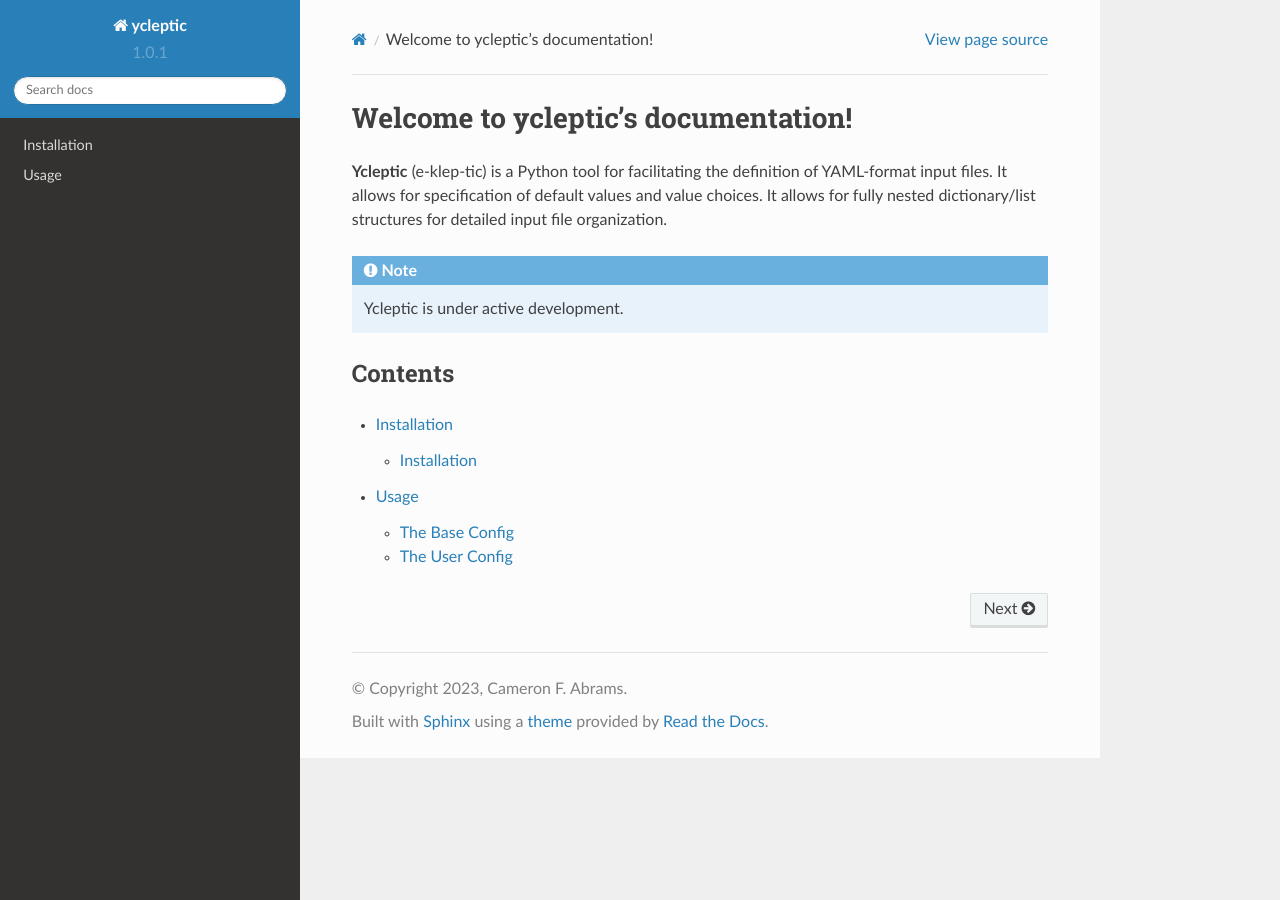
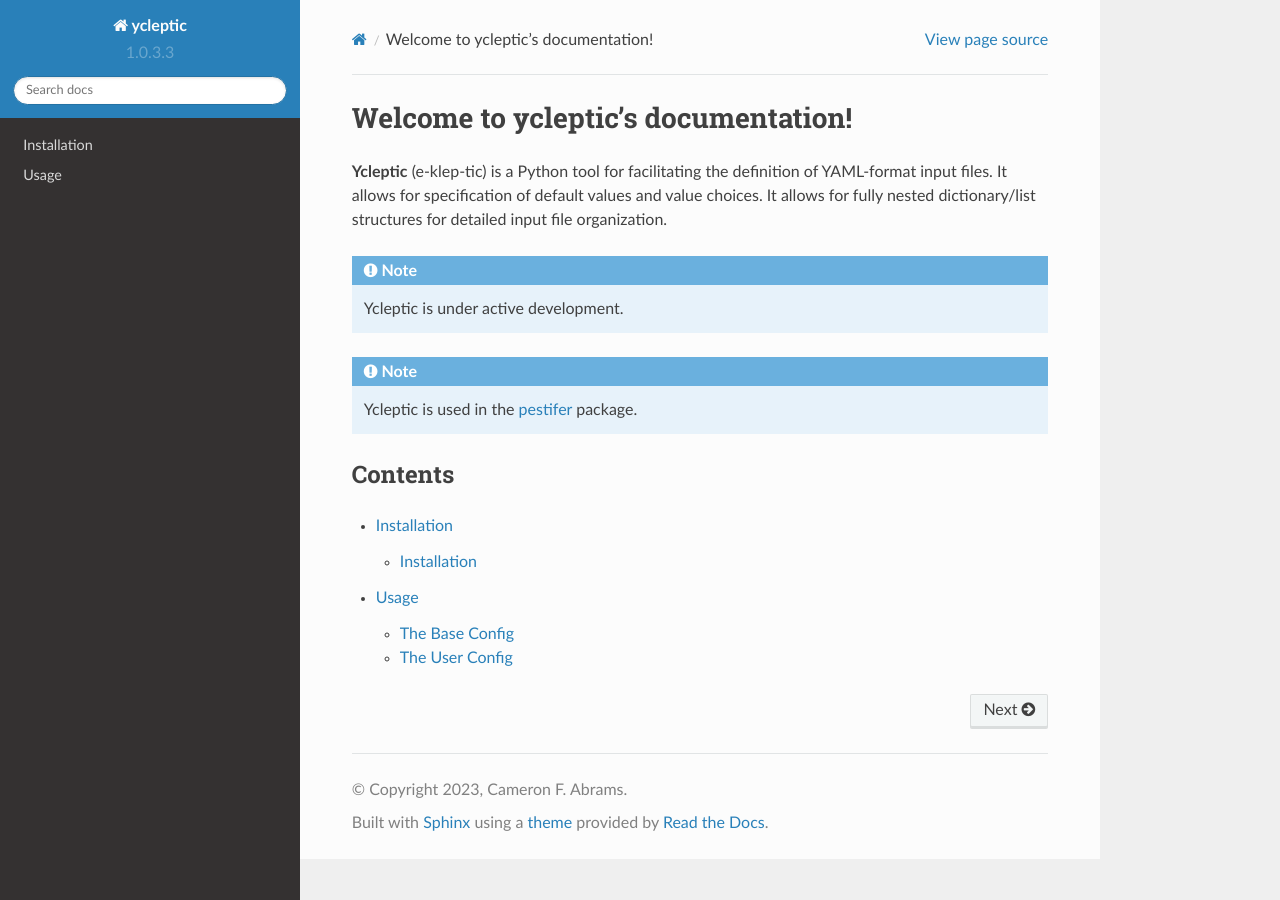
Before and after one commit to cameronabrams/ycleptic, a Sphinx documentation site: the page built from docs/source/index.rst, in a window 1280 px wide. Built offline with Sphinx 7.4.7 and the Read the Docs theme 2.0.0, drawn with Linux system fonts in a browser that asks for light colours.

Commit message:
v1_0_3_3

```diff
--- a/docs/source/conf.py
+++ b/docs/source/conf.py
@@ -7,7 +7,7 @@
 author = 'cfa22@drexel.edu'
 
 release = '1.0'
-version = '1.0.1'
+version = '1.0.3.3'
 
 # -- General configuration
 
--- a/docs/source/index.rst
+++ b/docs/source/index.rst
@@ -10,6 +10,10 @@
 
    Ycleptic is under active development.
 
+.. note::
+
+   Ycleptic is used in the `pestifer <https://pypi.org/project/pestifer/>`_ package.
+
 Contents
 --------
 
--- a/pyproject.toml
+++ b/pyproject.toml
@@ -3,7 +3,7 @@
 build-backend = "hatchling.build"
 [project]
 name = "ycleptic"
-version = "1.0.3.2"
+version = "1.0.3.3"
 authors = [
   { name="Cameron F Abrams", email="cfa22@drexel.edu" },
 ]
```
Also changed, not shown: README.md (+2 -1 lines), 1 other file.
